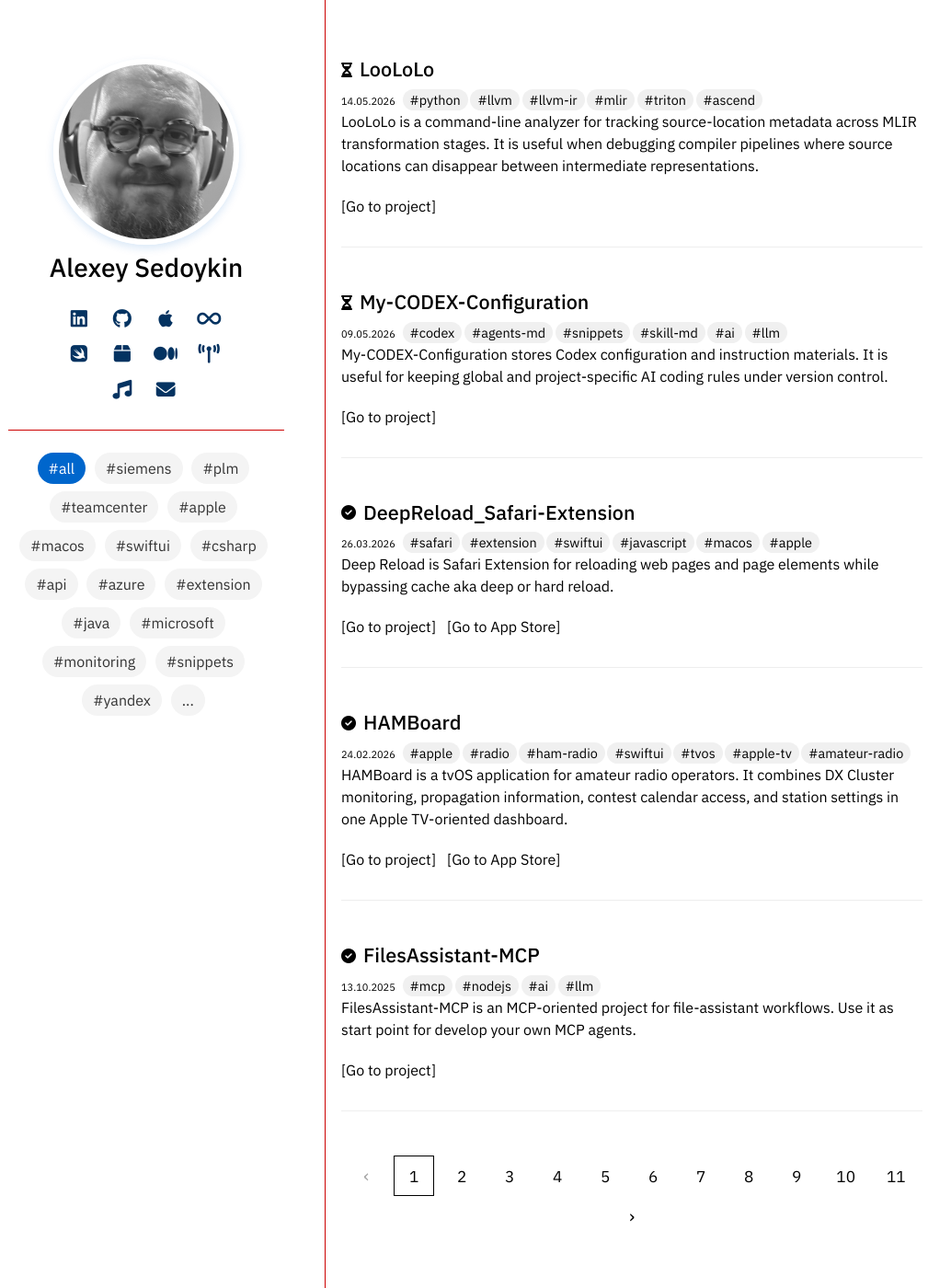
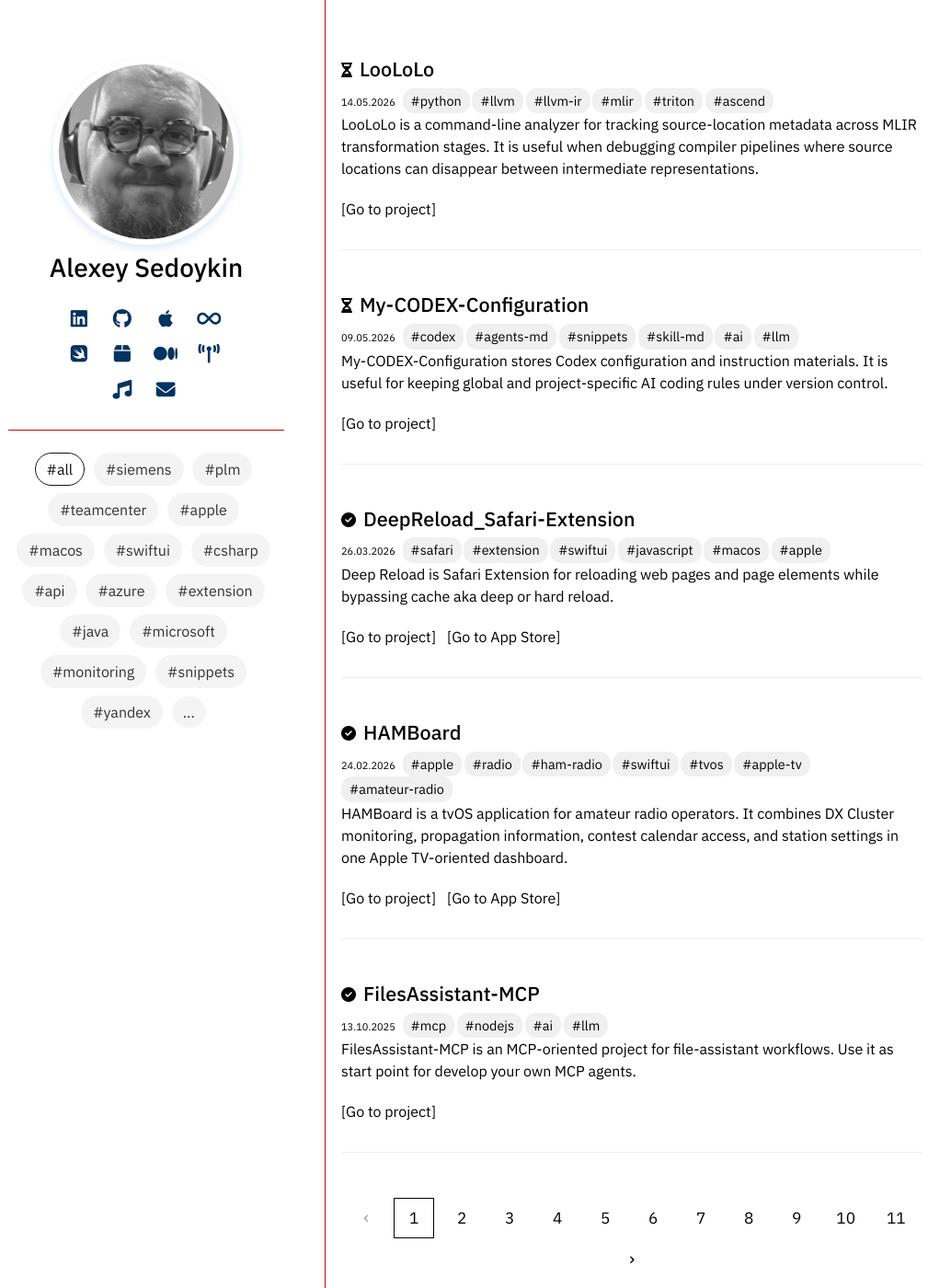
Before and after one commit to Krusty84/krusty84.github.io, a Jekyll site: the page built from index.html, in a window 1280 px wide and 1400 px high. Shown: the whole window at 92% size, without its empty margins (117-1151 px from the left). Built offline with Jekyll 4.4.1, drawn with Linux system fonts in a browser that asks for light colours; a style sheet for code colours, icons or effects is not loaded.

Commit message:
Refactor tag display to use buttons for improved accessibility and interaction; enhance styles for tag cloud and post tags

```diff
--- a/_layouts/homepage.html
+++ b/_layouts/homepage.html
@@ -253,15 +253,21 @@
         margin: 4px 6px 4px 0;
         padding: 5px 12px;
         background: #f4f4f4;
+        border: 1px solid transparent;
         border-radius: 9999px;
         text-decoration: none;
         color: #333;
       }
 
-      .tag-cloud a:hover,
       .tag-cloud a.active {
-        background: #0066cc;
-        color: white;
+        background: #fff;
+        border-color: #111;
+        color: #111;
+      }
+
+      .tag-cloud a:hover {
+        background: #ececec;
+        color: #333;
       }
 
       .tag-cloud-toggle {
@@ -278,8 +284,8 @@
 
       .tag-cloud-toggle:hover,
       .tag-cloud-toggle[aria-expanded="true"] {
-        background: #0066cc;
-        color: white;
+        background: #ececec;
+        color: #111;
       }
 
       .tag-cloud-extra {
@@ -326,11 +332,16 @@
           color: #ddd;
         }
 
+        .tag-cloud a.active {
+          background: #20212b;
+          border-color: #ddd;
+          color: #fff;
+        }
+
         .tag-cloud a:hover,
-        .tag-cloud a.active,
         .tag-cloud-toggle:hover,
         .tag-cloud-toggle[aria-expanded="true"] {
-          background: #39c;
+          background: #444;
         }
 
         .back-to-top {
--- a/index.html
+++ b/index.html
@@ -124,7 +124,7 @@
 
       div.innerHTML = `
         <h2 class="post-title">${renderStatusIcon(post.status)}${post.title}</h2>
-        <small>${post.date} &nbsp; ${post.tags.map(t => `<span class="tag">#${t}</span>`).join(' ')}</small>
+        <small>${post.date} &nbsp; ${post.tags.map(t => `<button type="button" class="tag post-tag ${currentTag === t ? 'active' : ''}" data-tag="${t}" aria-pressed="${currentTag === t}">#${t}</button>`).join(' ')}</small>
         <p>${post.excerpt}</p>
         ${postLinks ? `<div class="post-links">${postLinks}</div>` : ''}
       `;
@@ -240,10 +262,26 @@
   }
   .tag {
     background: #f0f0f0;
+    border: 1px solid transparent;
+    cursor: default;
     color: #000;
+    font: inherit;
+    line-height: 1.5;
+    margin: 0;
     padding: 2px 8px;
     border-radius: 12px;
     font-size: 0.9rem;
+  }
+  .post-tag {
+    cursor: pointer;
+  }
+  .post-tag:hover {
+    background: #ececec;
+  }
+  .tag.active {
+    background: #fff;
+    border-color: #111;
+    color: #111;
   }
   .post-links {
     display: flex;
@@ -307,14 +345,19 @@
     margin: 4px 6px 4px 0;
     padding: 5px 12px;
     background: #f4f4f4;
+    border: 1px solid transparent;
     border-radius: 9999px;
     text-decoration: none;
     color: #333;
   }
-  .tag-cloud a:hover,
   .tag-cloud a.active {
-    background: #0066cc;
-    color: white;
+    background: #fff;
+    border-color: #111;
+    color: #111;
+  }
+  .tag-cloud a:hover {
+    background: #ececec;
+    color: #333;
   }
   .tag-cloud-toggle {
     display: inline-block;
@@ -329,8 +372,8 @@
   }
   .tag-cloud-toggle:hover,
   .tag-cloud-toggle[aria-expanded="true"] {
-    background: #0066cc;
-    color: white;
+    background: #ececec;
+    color: #111;
   }
   .tag-cloud-extra {
     max-height: 170px;
@@ -360,6 +403,14 @@
       background: #333;
       color: #ddd;
     }
+    .post-tag:hover {
+      background: #444;
+    }
+    .tag.active {
+      background: #20212b;
+      border-color: #ddd;
+      color: #fff;
+    }
     .tag-cloud {
       border-color: #c00;
     }
@@ -371,11 +422,15 @@
       background: #333;
       color: #ddd;
     }
+    .tag-cloud a.active {
+      background: #20212b;
+      border-color: #ddd;
+      color: #fff;
+    }
     .tag-cloud a:hover,
-    .tag-cloud a.active,
     .tag-cloud-toggle:hover,
     .tag-cloud-toggle[aria-expanded="true"] {
-      background: #39c;
+      background: #444;
     }
   }
 
```
Also changed, not shown: other parts of index.html (+25 -3 lines).
